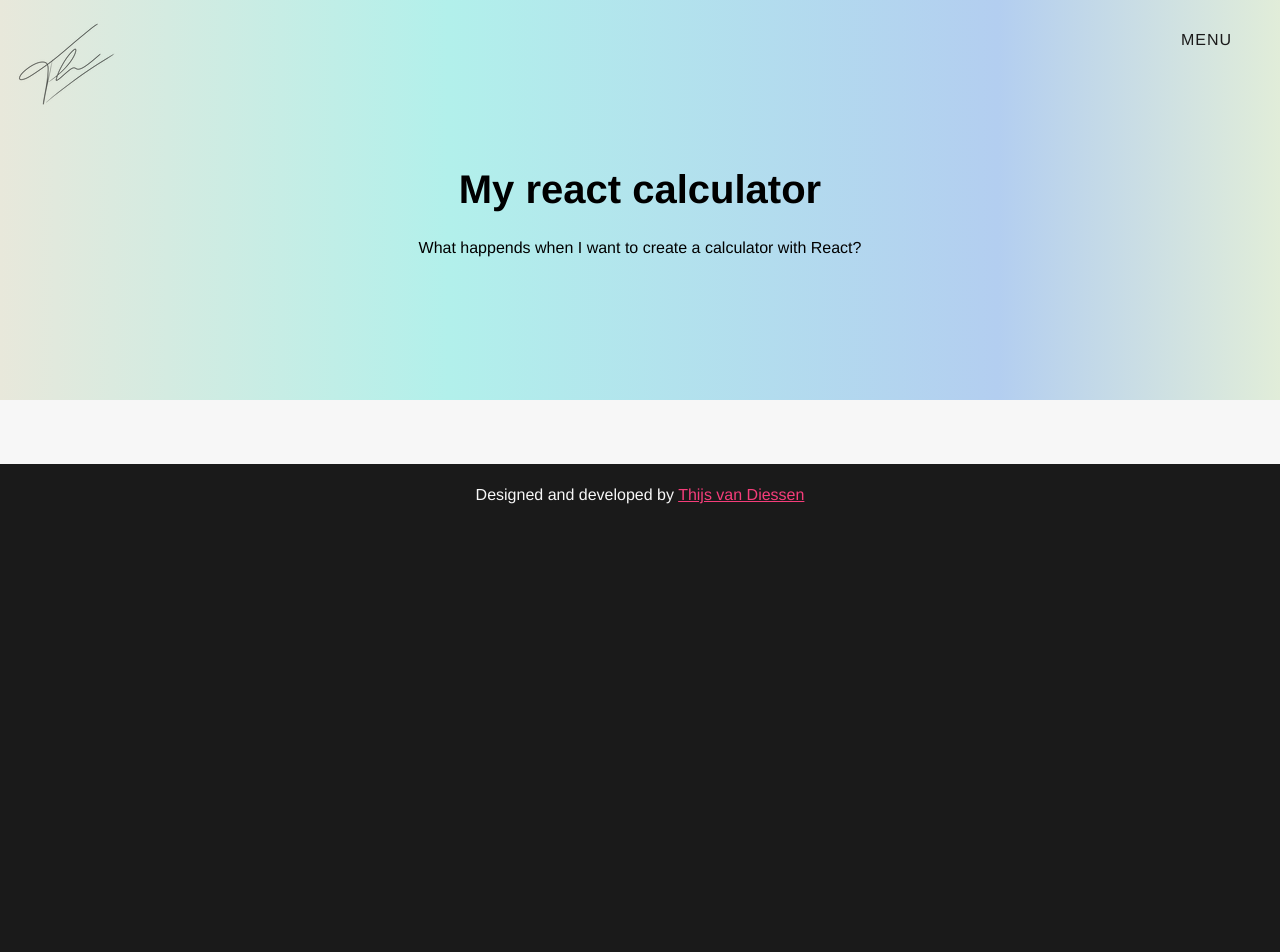
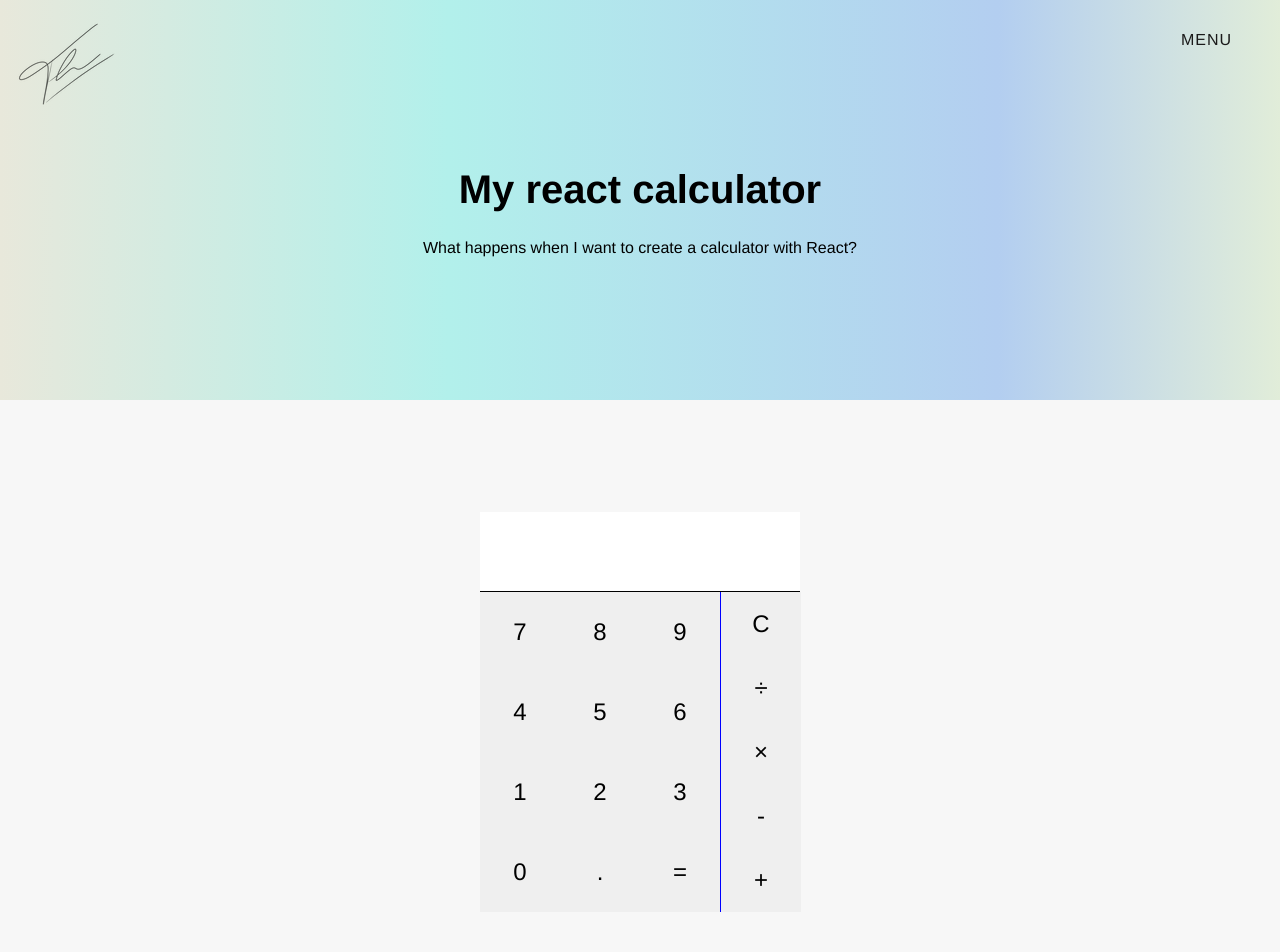
Before and after one commit to thijsvandiessen/portfolio-blog, a React app: page /projects/my-react-calculator in a window 1280 px wide. Shown: the top 952 px of the page. Before the commit the page ends 800 px from the top, so only its background shows below. Built offline with nearby package versions, Linux system fonts and the light colour scheme.

Commit message:
working calculator

```diff
--- a/src/components/ProjectCalculator.js
+++ b/src/components/ProjectCalculator.js
@@ -1,16 +1,179 @@
 import React, {Component} from 'react';
 import GradientHeader from './GradientHeader';
+import * as calc from '../utils/Calculations';
 
 /**
  * A class that returns my calculator project
  */
-class ProjectTodo extends Component {
+class ProjectCalculator extends Component {
   /**
     * Constructor function
     */
   constructor() {
     super();
+    this.state = {
+      firstNumber: null,
+      secondNumber: null,
+      operator: null,
+    };
+
+    this.store = this.store.bind(this);
+    this.storeNumber = this.storeNumber.bind(this);
   };
+
+  /**
+  * initialize
+  */
+  componentDidMount() {
+    this.action();
+  };
+
+  /**
+    * It registers a value
+    * @return {void} the action
+    */
+  action() {
+    const buttons = document.querySelector('.calculator__app');
+    buttons.addEventListener('click', (event) => {
+      // when we have a false input, return
+      if (event.target.innerText.length > 1) return;
+
+      // store the target value
+      this.store(event.target.value);
+    });
+  };
+
+  /**
+  * store action or number
+  * @param {input} number or action
+  * @return {void} stores the number or action
+  */
+  store(input) {
+    // clear
+    if (input === 'clear') {
+      this.setState({
+        firstNumber: null,
+        secondNumber: null,
+        operator: null,
+      });
+      return;
+    }
+
+    // calculate
+    if (input === 'calculate') {
+      this.calculate();
+      return;
+    }
+
+    // if the input is a decimal
+    if (input === 'decimal') {
+      this.storeNumber('.');
+      return;
+    }
+
+    // store this number
+    if (!isNaN(input)) {
+      this.storeNumber(input);
+      return;
+    }
+
+    // if the input is an action, store this action
+    if (isNaN(input)) {
+      if (!this.state.firstNumber) return;
+      this.setState(() => ({
+        operator: input,
+      }));
+      return;
+    }
+  }
+
+  /**
+  * store number or operator
+  * @param {int} number
+  * @return {void} stores the number or operator
+  */
+  storeNumber(number) {
+    // if there is an operator, store secondNumber
+    if (this.state.operator) {
+      if (this.state.secondNumber === null) {
+        this.setState({
+          secondNumber: number,
+        });
+      } else {
+        if (number.includes('.') && this.state.secondNumber.includes('.')) {
+          return;
+        }
+        this.setState((state) => ({
+          secondNumber: state.secondNumber + number,
+        }));
+      }
+      return;
+    }
+
+    // store first number
+    // don't start a number with a zero
+    if (this.state.firstNumber === null) {
+      this.setState({
+        firstNumber: number,
+      });
+    } else {
+      if (number.includes('.') && this.state.firstNumber.includes('.')) {
+        console.log('firstnumber allready includes a decimal');
+        return;
+      }
+      this.setState((state) => ({
+        firstNumber: state.firstNumber + number,
+      }));
+    }
+  };
+
+  /**
+  * calculate
+  * @return {void} stores the answer in the firstNumber state
+  */
+  calculate() {
+    // I can't calculate a single number
+    if (!this.state.secondNumber) return;
+
+    const a = parseFloat(this.state.firstNumber);
+    const b = parseFloat(this.state.secondNumber);
+
+    if (this.state.operator === 'add') {
+      const ans = calc.add(a, b);
+      this.setState({
+        firstNumber: ans,
+        secondNumber: null,
+        operator: null,
+      });
+    }
+
+    if (this.state.operator === 'subtract') {
+      const ans = calc.subtract(a, b);
+      this.setState({
+        firstNumber: ans,
+        secondNumber: null,
+        operator: null,
+      });
+    }
+
+    if (this.state.operator === 'multiply') {
+      const ans = calc.multiply(a, b);
+      this.setState({
+        firstNumber: ans,
+        secondNumber: null,
+        operator: null,
+      });
+    }
+
+    if (this.state.operator === 'divide') {
+      const ans = calc.divide(a, b);
+      this.setState({
+        firstNumber: ans,
+        secondNumber: null,
+        operator: null,
+      });
+    }
+  }
 
   /**
     * It returns my calculator
@@ -19,17 +182,46 @@ class ProjectTodo extends Component {
   render() {
     const heading = {
       title: 'My react calculator',
-      subTitle: 'What happends when I want to create a calculator with React?',
+      subTitle: 'What happens when I want to create a calculator with React?',
     };
 
     return (
       <main>
         <GradientHeader heading={heading} />
         <section className="content-container">
+          <div className="calculator__app">
+            <div className="calculator__display">
+              {this.state.firstNumber} {this.state.operator} {this.state.secondNumber >= 0 &&
+                <span>{this.state.secondNumber}</span>
+              }</div>
+            <div className="calculator__keys">
+              <div className="calculator__numbers">
+                <button value="7">7</button>
+                <button value="8">8</button>
+                <button value="9">9</button>
+                <button value="4">4</button>
+                <button value="5">5</button>
+                <button value="6">6</button>
+                <button value="1">1</button>
+                <button value="2">2</button>
+                <button value="3">3</button>
+                <button value="0">0</button>
+                <button value="decimal">.</button>
+                <button value="calculate">=</button>
+              </div>
+              <div className="calculator__operators">
+                <button value="clear">C</button>
+                <button value="divide">÷</button>
+                <button value="multiply">&times;</button>
+                <button value="subtract">-</button>
+                <button value="add">+</button>
+              </div>
+            </div>
+          </div>
         </section>
       </main>
     );
   };
 };
 
-export default ProjectTodo;
+export default ProjectCalculator;
--- /dev/null
+++ b/src/styles/calculator.scss
@@ -0,0 +1,60 @@
+.calculator__app {
+  font-size: 1.5em;
+  width: 20rem;
+  margin: 5rem auto;
+
+  button {
+    border: none;
+    box-sizing: border-box;
+    padding: 0;
+
+    &:focus {
+      border: none;
+      box-shadow: none;
+      outline: none;
+    }
+
+    &:active {
+      background-color: #c1c1c1;
+    }
+  }
+}
+
+.calculator__keys {
+  display: flex;
+}
+
+.calculator__display {
+  width: 20rem;
+  background-color: white;
+  text-align: right;
+  padding: 1rem;
+  box-sizing: border-box;
+  border-bottom: 1px solid black;
+  height: 5rem;
+  overflow: hidden;
+  text-overflow: ellipsis;
+}
+
+.calculator__numbers {
+  display: flex;
+  flex-direction: column;
+}
+
+.calculator__numbers {
+  display: grid;
+  grid-template-columns: 5rem 5rem 5rem;
+  grid-template-rows: 5rem 5rem 5rem 5rem;
+}
+
+.calculator__operators {
+  display: flex;
+  flex-direction: column;
+
+  border-left: 1px solid blue;
+
+  button {
+    height: 4rem;
+    width: 5rem;
+  }
+}
--- a/src/styles/projects.scss
+++ b/src/styles/projects.scss
@@ -1,4 +1,5 @@
 @import 'todoList';
+@import 'calculator';
 
 .projects {
   display: grid;
--- /dev/null
+++ b/src/utils/Calculations.js
@@ -0,0 +1,41 @@
+/* eslint-disable no-unused-vars */
+
+/**
+ * Adds two numbers together.
+ * @param {int} a - The first number.
+ * @param {int} b - The second number.
+ * @return {int} The sum of the two numbers.
+ */
+export function add(a, b) {
+  return a + b;
+}
+
+/**
+ * Multiplies two numbers.
+ * @param {int} a - The first number.
+ * @param {int} b - The second number.
+ * @return {int} The multiplication of the two numbers.
+ */
+export function multiply(a, b) {
+  return a * b;
+}
+
+/**
+ * Substracs the second number from the first number.
+ * @param {int} a - The first number.
+ * @param {int} b - The second number.
+ * @return {int} The result of the substraction
+ */
+export function subtract(a, b) {
+  return a - b;
+}
+
+/**
+ * Divides the second number by the first number.
+ * @param {int} a - The first number.
+ * @param {int} b - The second number.
+ * @return {int} The result of the devision
+ */
+export function divide(a, b) {
+  return a/b;
+}
--- a/src/utils/lazyLoad.js
+++ b/src/utils/lazyLoad.js
@@ -1,50 +1,44 @@
+/* eslint-disable require-jsdoc */
 
 export default function lazyLoad() {
-
   // select all lazy images and put them in an array
-  const images = [].slice.call(document.querySelectorAll("img[data-src]"));
+  const images = [].slice.call(document.querySelectorAll('img[data-src]'));
 
   // Lazyload images with the help of the IntersectionObserver API
-  if ("IntersectionObserver" in window) {
-
-    const imageObserver = new IntersectionObserver(images => {
-
-      images.filter(image => image.isIntersecting === true)
-        .map(image => {
-          const target = image.target;
-          target.src = target.dataset.src;
-          target.removeAttribute("data-src");
-          imageObserver.unobserve(target);
-        }
-      );
+  if ('IntersectionObserver' in window) {
+    const imageObserver = new IntersectionObserver((images) => {
+      images.filter((image) => image.isIntersecting === true)
+          .map((image) => {
+            const target = image.target;
+            target.src = target.dataset.src;
+            target.removeAttribute('data-src');
+            imageObserver.unobserve(target);
+          }
+          );
     });
 
-    images.map(image => imageObserver.observe(image));
-
+    images.map((image) => imageObserver.observe(image));
   } else {
-
     // a fall back to a more compatible slow method
     function oldSchoolLazyLoad() {
-
-      images.forEach(image => {
-
+      images.forEach((image) => {
         // if img is loaded return
-        if (image.src.substr(location.origin.length) === image.dataset.src) return;
+        if (image.src.substr(location.origin.length) === image.dataset.src) {
+          return;
+        }
 
         // if the image is in the viewport, load the image
-        if (image.getBoundingClientRect().top <= window.innerHeight && image.getBoundingClientRect().bottom >= 0) {
+        if (image.getBoundingClientRect().top <= window.innerHeight &&
+        image.getBoundingClientRect().bottom >= 0) {
           image.src = image.dataset.src;
         };
-
-      })
+      });
     };
 
     oldSchoolLazyLoad();
 
-    document.addEventListener("scroll", oldSchoolLazyLoad);
-    window.addEventListener("resize", oldSchoolLazyLoad);
-    window.addEventListener("orientationchange", oldSchoolLazyLoad);
-
+    document.addEventListener('scroll', oldSchoolLazyLoad);
+    window.addEventListener('resize', oldSchoolLazyLoad);
+    window.addEventListener('orientationchange', oldSchoolLazyLoad);
   };
-
 };
--- a/src/utils/sum.js
+++ /dev/null
@@ -1,4 +0,0 @@
-function sum(a, b) {
-  return a + b;
-}
-module.exports = sum;
```
Also changed, not shown: 2 other files (tests, documents, lock files or other folders).
